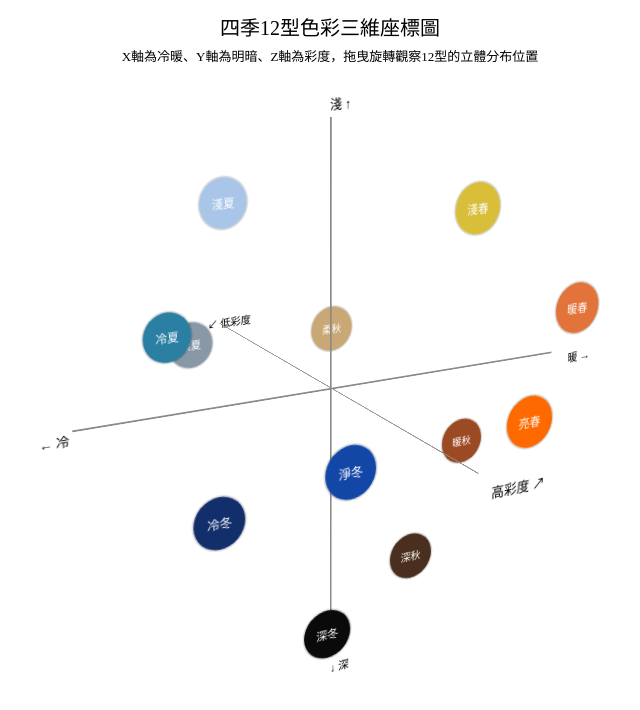
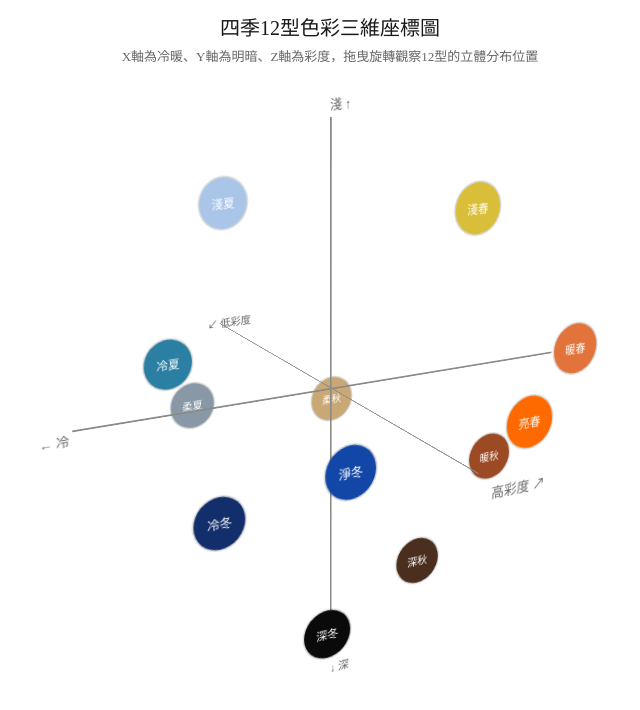
Before and after one commit to yves2893-bit/Color-Season-Analysis, a plain HTML site: page index.html in a window 1280 px wide. Shown: the whole page, without its empty margins (310-950 px from the left). Drawn offline with Linux system fonts and the light colour scheme.

Commit message:
Update index.html

```diff
--- a/index.html
+++ b/index.html
@@ -1,17 +1,17 @@
 <style>
   .page3d { padding: 4px 0 8px; }
   .title-block { margin-bottom: 2.5rem; text-align: center; }
-  .title-main { font-size: 20px; font-weight: 500; color: var(--text-primary); margin: 0 0 6px; }
-  .title-sub { font-size: 13px; color: var(--text-secondary); margin: 0; line-height: 1.6; }
+  .title-main { font-size: 20px; font-weight: 500; color: #1a1a1a; margin: 0 0 6px; }
+  .title-sub { font-size: 13px; color: #666666; margin: 0; line-height: 1.6; }
   .scene3d { perspective: 1600px; width: 100%; height: 560px; position: relative; touch-action: none; user-select: none; }
   .world { position: absolute; top: 50%; left: 50%; width: 0; height: 0; transform-style: preserve-3d; transform: rotateX(-18deg) rotateY(28deg); cursor: grab; }
   .world.dragging { cursor: grabbing; }
   .axis-line { position: absolute; transform-origin: 0 0; background: #8a8a86; }
-  .axis-label { position: absolute; font-size: 13px; font-weight: 500; white-space: nowrap; color: var(--text-secondary); transform-style: preserve-3d; }
+  .axis-label { position: absolute; font-size: 13px; font-weight: 500; white-space: nowrap; color: #666666; transform-style: preserve-3d; }
   .node3d { position: absolute; width: 50px; height: 50px; border-radius: 50%; margin: -25px 0 0 -25px; display: flex; align-items: center; justify-content: center; cursor: pointer; transform-style: preserve-3d; box-shadow: 0 0 0 1.5px rgba(0,0,0,0.15); }
-  .node3d span { font-size: 12px; font-weight: 500; color: #fff; backface-visibility: hidden; }
+  .node3d span { font-size: 12px; font-weight: 500; color: #ffffff; backface-visibility: hidden; }
   .node3d:hover { filter: brightness(1.1); }
-  .ctrl-row { display: flex; align-items: center; gap: 12px; margin-top: 14px; font-size: 13px; color: var(--text-secondary); }
+  .ctrl-row { display: flex; align-items: center; gap: 12px; margin-top: 14px; font-size: 13px; color: #666666; }
 </style>
 
 <h2 class="sr-only"></h2>
@@ -37,7 +37,6 @@
   </div>
 
   <div class="ctrl-row">
-    <i class="ti ti-arrows-move" style="font-size:16px" aria-hidden="true"></i>
     <span></span>
   </div>
 </div>
@@ -45,18 +44,18 @@
 <script>
 (function() {
   var types = [
-    { cn: '暖春', en: 'Warm Spring', x: 70, y: 35, z: 55, color: '#E2733A' },
-    { cn: '暖秋', en: 'Warm Autumn', x: 65, y: -35, z: -10, color: '#9C4A24' },
-    { cn: '冷夏', en: 'Cool Summer', x: -60, y: 25, z: -10, color: '#2A7FA3' },
+    { cn: '暖春', en: 'Warm Spring', x: 70, y: 20, z: 55, color: '#E2733A' },
+    { cn: '暖秋', en: 'Warm Autumn', x: 65, y: -35, z: 10, color: '#9C4A24' },
+    { cn: '冷夏', en: 'Cool Summer', x: -60, y: 15, z: -10, color: '#2A7FA3' },
     { cn: '冷冬', en: 'Cool Winter', x: -70, y: -20, z: 55, color: '#122E6B' },
     { cn: '淺春', en: 'Light Spring', x: 40, y: 70, z: 35, color: '#D9BE3A' },
     { cn: '淺夏', en: 'Light Summer', x: -35, y: 70, z: -15, color: '#A9C6E8' },
-    { cn: '深秋', en: 'Dark Autumn', x: 30, y: -70, z: 10, color: '#4A2E1E' },
+    { cn: '深秋', en: 'Dark Autumn', x: 30, y: -70, z: 15, color: '#4A2E1E' },
     { cn: '深冬', en: 'Dark Winter', x: -25, y: -75, z: 45, color: '#0A0A0A' },
     { cn: '亮春', en: 'Bright Spring', x: 35, y: 5, z: 78, color: '#FF6A00' },
     { cn: '淨冬', en: 'Bright Winter', x: -35, y: 0, z: 80, color: '#1247A8' },
-    { cn: '柔秋', en: 'Soft Autumn', x: 30, y: 5, z: -55, color: '#C9A876' },
-    { cn: '柔夏', en: 'Soft Summer', x: -30, y: 5, z: -60, color: '#8898A6' }
+    { cn: '柔秋', en: 'Soft Autumn', x: 30, y: -25, z: -55, color: '#C9A876' },
+    { cn: '柔夏', en: 'Soft Summer', x: -30, y: -20, z: -60, color: '#8898A6' }
   ];
 
   var SCALE = 2.7;
@@ -81,7 +80,7 @@
   place(document.getElementById('labelZpos'), 0, 0, 108);
   place(document.getElementById('labelZneg'), 0, 0, -112);
 
-types.forEach(function(t) {
+  types.forEach(function(t) {
     var node = document.createElement('div');
     node.className = 'node3d';
     node.style.background = t.color;
```
